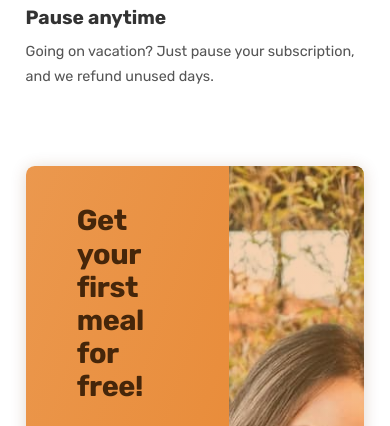
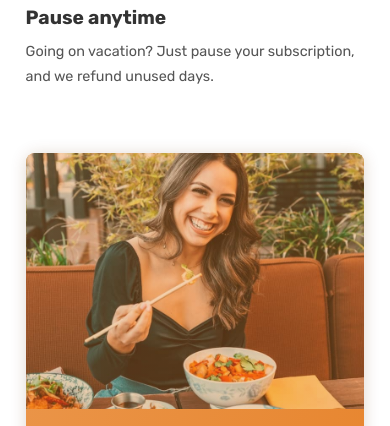
Before and after one commit to muknan/omnifood_project, a plain HTML site: page index.html in a window 390 px wide. Shown: the part 7080-7506 px from the top of the page. Drawn offline with nearby package versions, Linux system fonts and the light colour scheme.

Commit message:
Tweaked media queries

```diff
--- a/css/queries.css
+++ b/css/queries.css
@@ -363,6 +363,31 @@ Instead, 1rem = 1em = 16px */
     padding: 0 1rem 0 0.5rem;
     gap: 1rem;
   }
+
+  .section-pricing {
+    padding: 4.8rem 0 4rem 0;
+  }
+
+  .section-cta {
+    padding: 4rem 0 8rem 0;
+  }
+
+  .cta {
+    grid-template-columns: 1fr;
+  }
+
+  .cta-text-box {
+    padding: 3.2rem;
+  }
+
+  .cta-img-box {
+    height: 32rem;
+    grid-row: 1;
+  }
+
+  .footer {
+    padding: 8rem 0;
+  }
 }
 /*
 FONT SIZE SYSTEM (px)
```
